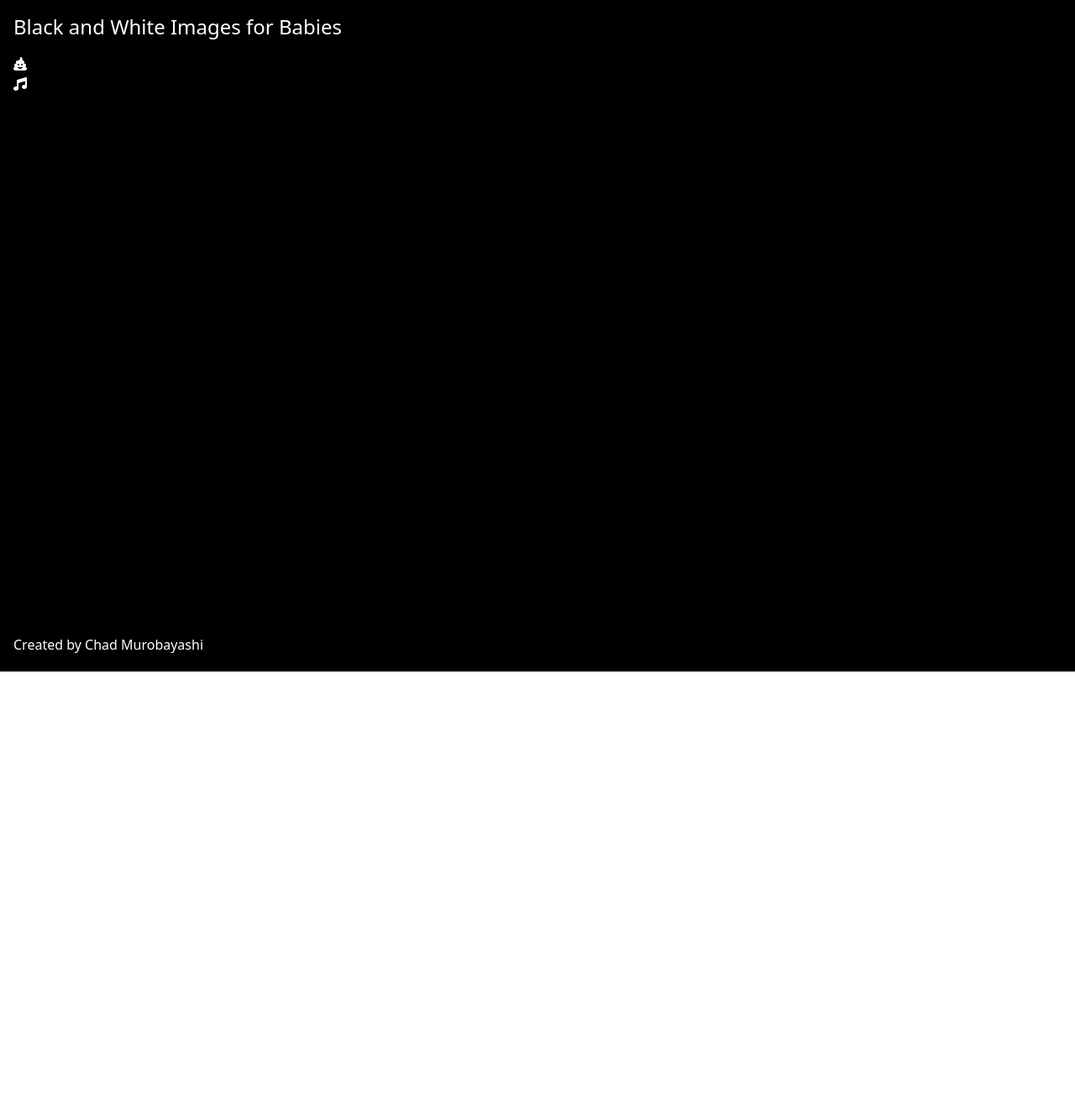
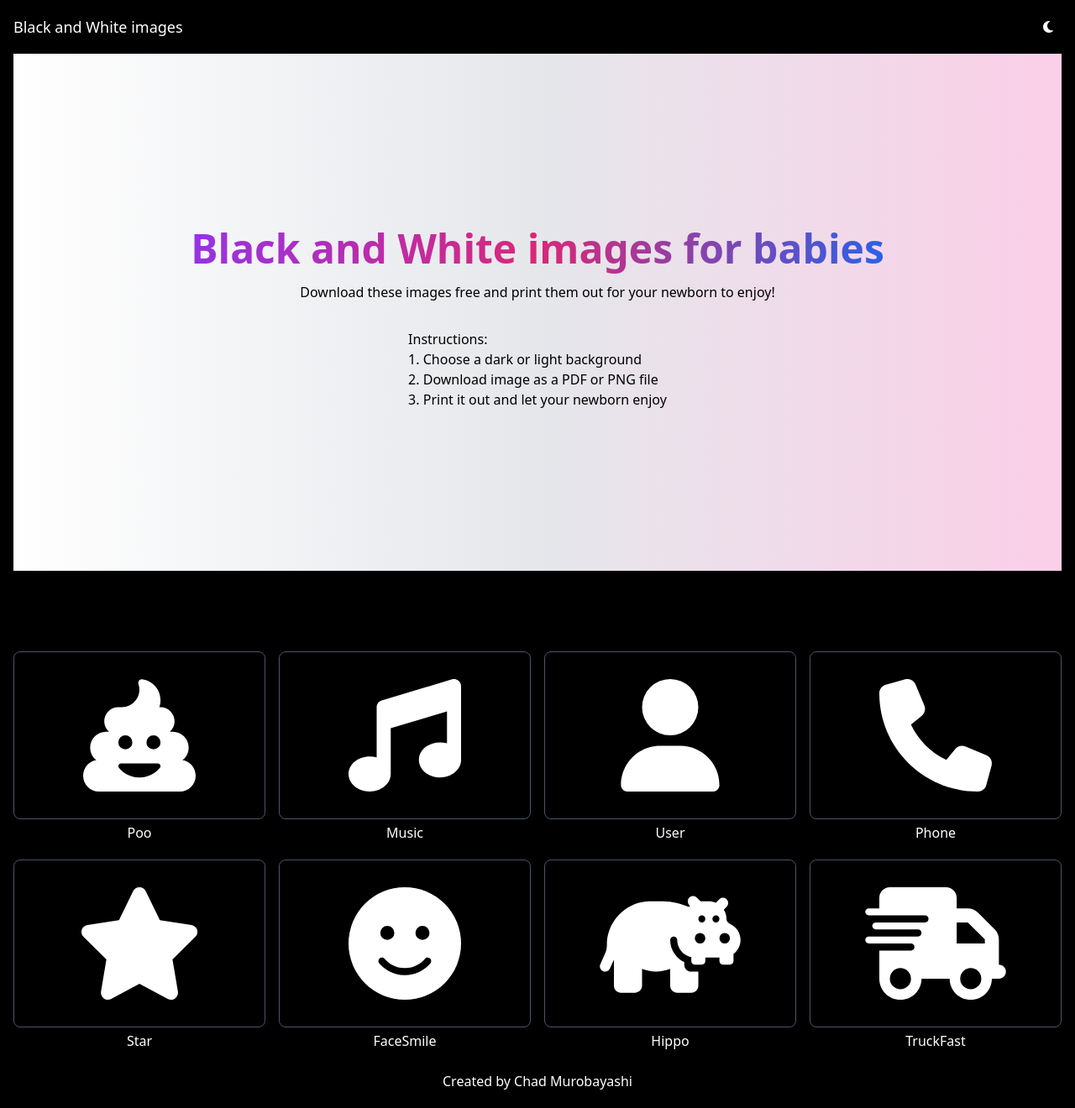
Before and after one commit to chadmuro/bw-images, a Next.js app: page / in a window 1280 px wide. Shown: the whole page at 84% size. Before the commit the page ends 800 px from the top, so only its background shows below. Built offline with nearby package versions, Linux system fonts and the light colour scheme.

Commit message:
Install next-theme and add dark mode and hero section

```diff
--- /dev/null
+++ b/components/Hero.tsx
@@ -0,0 +1,21 @@
+export default function Hero() {
+  return (
+    <section className="w-full bg-gradient-to-r from-white via-gray-200 to-pink-200 mb-24 px-4">
+      <div className="mx-auto py-36 sm:py-48 flex flex-col items-center">
+        <h2 className="text-5xl p-4 text-center font-bold bg-gradient-to-r from-purple-600 via-pink-600 to-blue-600 bg-clip-text text-transparent">
+          Black and White images for babies
+        </h2>
+        <p className="text-center text-black">
+          Download these images free and print them out for your newborn to
+          enjoy!
+        </p>
+        <div className="text-black mt-8">
+          <p>Instructions:</p>
+          <p>1. Choose a dark or light background</p>
+          <p>2. Download image as a PDF or PNG file</p>
+          <p>3. Print it out and let your newborn enjoy</p>
+        </div>
+      </div>
+    </section>
+  );
+}
--- a/components/ImageCard.tsx
+++ b/components/ImageCard.tsx
@@ -7,8 +7,11 @@ interface Props {
 
 const ImageCard = ({ image }: Props) => {
   return (
-    <div>
-      <FontAwesomeIcon icon={image.icon} />
+    <div className="w-full h-[100px] sm:h-[200px] mb-8">
+      <div className="w-full h-full p-4 sm:p-8 border border-gray-600 rounded-lg flex justify-center items-center">
+        <FontAwesomeIcon icon={image.icon} className="h-full w-full" />
+      </div>
+      <p className="text-center mt-1">{image.name}</p>
     </div>
   );
 };
--- a/images.ts
+++ b/images.ts
@@ -1,8 +1,23 @@
-import { faPoo } from "@fortawesome/free-solid-svg-icons";
-import { faMusic } from "@fortawesome/free-solid-svg-icons";
+import {
+  faPoo,
+  faMusic,
+  faUser,
+  faPhone,
+  faStar,
+  faFaceSmile,
+  faHippo,
+  faTruckFast,
+} from "@fortawesome/free-solid-svg-icons";
+
 import { ImageCard } from "./types";
 
 export const images: ImageCard[] = [
   { id: 1, icon: faPoo, name: "Poo" },
   { id: 2, icon: faMusic, name: "Music" },
+  { id: 3, icon: faUser, name: "User" },
+  { id: 4, icon: faPhone, name: "Phone" },
+  { id: 5, icon: faStar, name: "Star" },
+  { id: 6, icon: faFaceSmile, name: "FaceSmile" },
+  { id: 7, icon: faHippo, name: "Hippo" },
+  { id: 8, icon: faTruckFast, name: "TruckFast" },
 ];
--- a/package.json
+++ b/package.json
@@ -18,6 +18,7 @@
     "eslint": "8.27.0",
     "eslint-config-next": "13.0.3",
     "next": "13.0.3",
+    "next-themes": "^0.2.1",
     "react": "18.2.0",
     "react-dom": "18.2.0",
     "typescript": "4.9.3"
--- a/pages/_app.tsx
+++ b/pages/_app.tsx
@@ -1,6 +1,12 @@
-import '../styles/globals.css'
-import type { AppProps } from 'next/app'
+import type { AppProps } from "next/app";
+import { ThemeProvider } from "next-themes";
+
+import "../styles/globals.css";
 
 export default function App({ Component, pageProps }: AppProps) {
-  return <Component {...pageProps} />
+  return (
+    <ThemeProvider enableSystem attribute="class">
+      <Component {...pageProps} />
+    </ThemeProvider>
+  );
 }
--- a/pages/index.tsx
+++ b/pages/index.tsx
@@ -1,28 +1,52 @@
 import Head from "next/head";
+import { useState, useEffect } from "react";
+import { FontAwesomeIcon } from "@fortawesome/react-fontawesome";
+import { faSun, faMoon } from "@fortawesome/free-solid-svg-icons";
+import { useTheme } from "next-themes";
+
+import Hero from "../components/Hero";
 import ImageCard from "../components/ImageCard";
 import { images } from "../images";
 
 export default function Home() {
+  const { theme, setTheme } = useTheme();
+  const [mounted, setMounted] = useState(false);
+  useEffect(() => setMounted(true), []);
+  if (!mounted) return null;
+
+  console.log(theme);
+
   return (
-    <div className="w-full h-screen flex flex-col bg-black text-white px-4">
+    <div className="w-full min-h-screen flex flex-col bg-black dark:bg-white text-white dark:text-black px-4 items-center">
       <Head>
         <title>Create Next App</title>
         <meta name="description" content="Generated by create next app" />
         <link rel="icon" href="/favicon.ico" />
       </Head>
 
-      <header>
-        <h1 className="h-16 flex items-center text-2xl">
-          Black and White Images for Babies
-        </h1>
+      <header className="w-full h-16 flex justify-between items-center">
+        <h1 className="text-lg">Black and White images</h1>
+
+        <button
+          className="w-8 h-8 dark:bg-blue-100 rounded-lg :bg-slate-800 flex items-center justify-center hover:ring-2 ring-blue-400 transition-all duration-300 focus:outline-none"
+          onClick={() => setTheme(theme === "light" ? "dark" : "light")}
+          aria-label="Toggle Dark Mode"
+        >
+          {theme === "light" ? (
+            <FontAwesomeIcon icon={faSun} />
+          ) : (
+            <FontAwesomeIcon icon={faMoon} />
+          )}
+        </button>
       </header>
 
-      <main className="flex-1">
-        <div>
+      <main className="flex-1 max-w-screen-xl w-full">
+        <Hero />
+        <section className="grid grid-cols-3 sm:grid-cols-4 gap-4 auto-cols-max">
           {images.map((image) => (
             <ImageCard image={image} key={image.id} />
           ))}
-        </div>
+        </section>
       </main>
 
       <footer className="h-16 flex items-center">
--- a/tailwind.config.js
+++ b/tailwind.config.js
@@ -1,5 +1,6 @@
 /** @type {import('tailwindcss').Config} */
 module.exports = {
+  darkMode: 'class',
   content: [
     "./pages/**/*.{js,ts,jsx,tsx}",
     "./components/**/*.{js,ts,jsx,tsx}",
```
Also changed, not shown: 1 other file (tests, documents, lock files or other folders).
